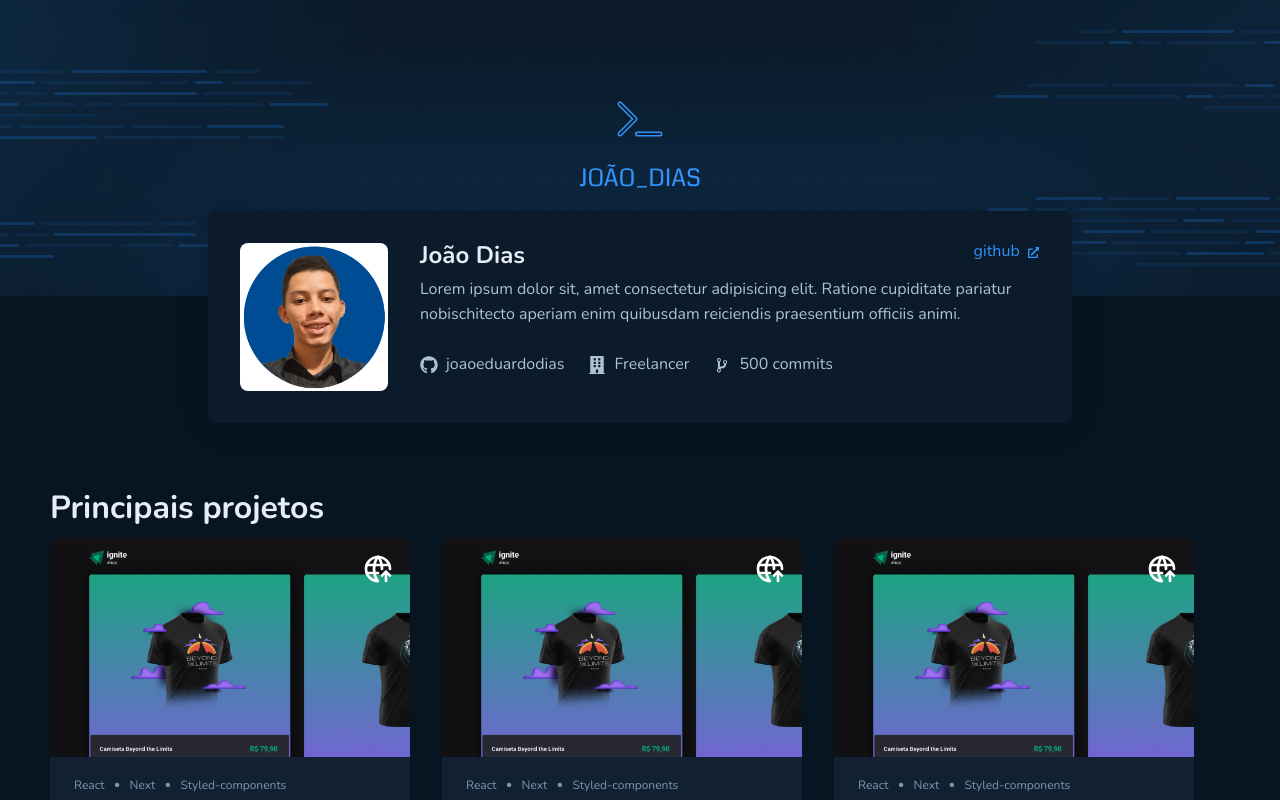
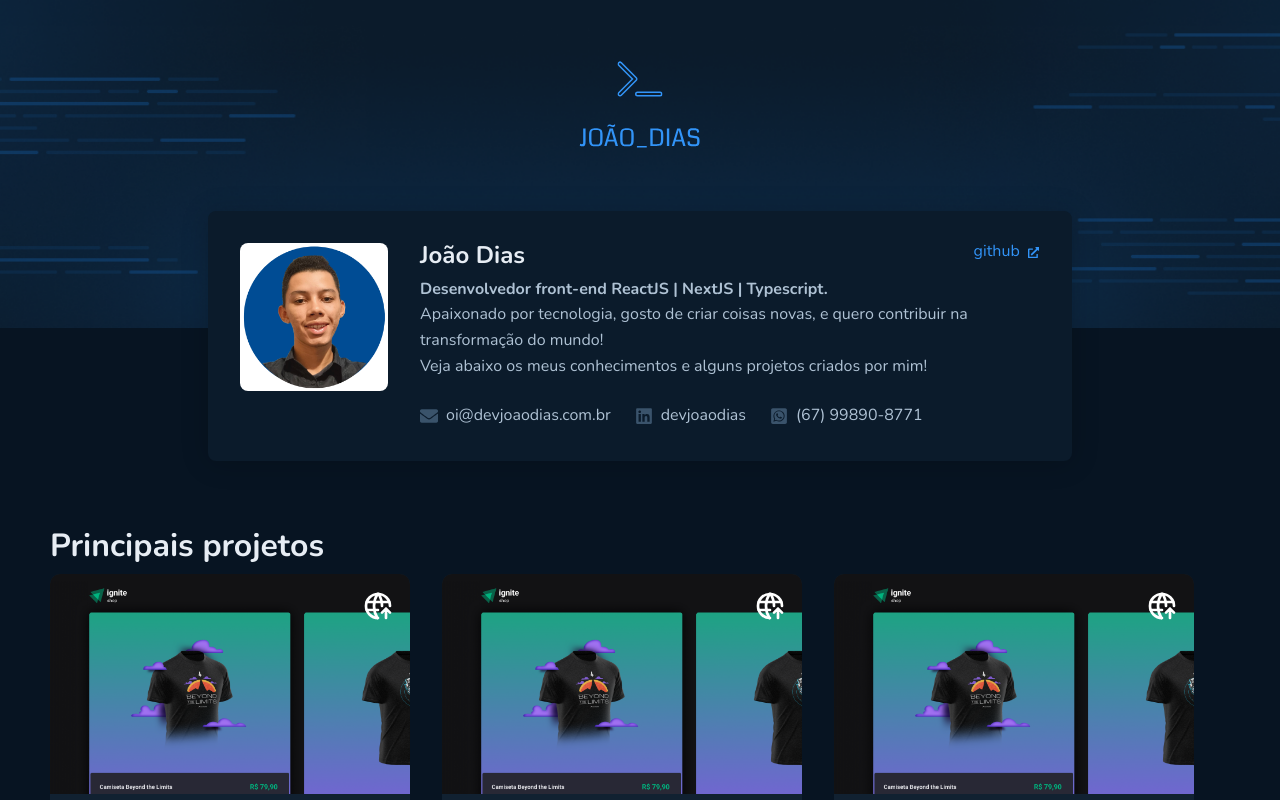
Before and after one commit to joaoeduardodias/portfolio-dev, a Next.js app: page / in a window 1280 px wide. Shown: the top 800 px of the page. Built offline with nearby package versions, Linux system fonts and the light colour scheme.

Commit message:
feat: info contact container

```diff
--- a/src/components/Header/styles.ts
+++ b/src/components/Header/styles.ts
@@ -6,8 +6,12 @@
   background-size: cover;
   background-color: ${({ theme }) => theme.colors['base-background']};
   width: 100%;
-  height: 18.5rem;
+  height: 20.5rem;
   display: flex;
   align-items: center;
   justify-content: center;
+
+  img {
+    margin-bottom: 7rem;
+  }
 `
--- a/src/pages/index.tsx
+++ b/src/pages/index.tsx
@@ -9,8 +9,12 @@
 } from '@/styles/pages/home'
 import Head from 'next/head'
 import Image from 'next/image'
-import { DiGitBranch } from 'react-icons/di'
-import { FaBuilding, FaExternalLinkAlt, FaGithub } from 'react-icons/fa'
+import {
+  FaEnvelope,
+  FaExternalLinkAlt,
+  FaLinkedin,
+  FaWhatsappSquare,
+} from 'react-icons/fa'
 import imgProfile from '../assets/perfil.png'
 export default function Home() {
   return (
@@ -28,7 +32,7 @@
             src={imgProfile}
             width={148}
             height={148}
-            alt="Foto com o rosto do desenvolvedor front-end João Dias"
+            alt="Foto de perfil do desenvolvedor front-end João Dias"
           />
           <InfoContent>
             <div>
@@ -45,23 +49,27 @@
               </ExternalLink>
             </div>
             <p>
-              Lorem ipsum dolor sit, amet consectetur adipisicing elit. Ratione
-              cupiditate pariatur nobischitecto aperiam enim quibusdam
-              reiciendis praesentium officiis animi.
+              <strong>
+                Desenvolvedor front-end ReactJS | NextJS | Typescript.
+              </strong>
+              <br />
+              Apaixonado por tecnologia, gosto de criar coisas novas, e quero
+              contribuir na transformação do mundo! <br /> Veja abaixo os meus
+              conhecimentos e alguns projetos criados por mim!
             </p>
 
             <ListInfos>
               <li>
-                <FaGithub />
-                <span>joaoeduardodias</span>
+                <FaEnvelope />
+                <span>oi@devjoaodias.com.br</span>
               </li>
               <li>
-                <FaBuilding />
-                <span>Freelancer</span>
+                <FaLinkedin />
+                <span>devjoaodias</span>
               </li>
               <li>
-                <DiGitBranch />
-                <span>500 commits</span>
+                <FaWhatsappSquare />
+                <span>(67) 99890-8771</span>
               </li>
             </ListInfos>
           </InfoContent>
--- a/src/styles/pages/home.ts
+++ b/src/styles/pages/home.ts
@@ -14,7 +14,7 @@
   background: ${({ theme }) => theme.colors['base-profile']};
   border-radius: 8px;
   box-shadow: 0px 2px 28px 0px rgba(0, 0, 0, 0.2);
-  margin: -5.3rem auto 4.5rem auto;
+  margin: -7.3rem auto 4.5rem auto;
 
   display: flex;
   gap: 2rem;
@@ -57,6 +57,7 @@
 
     svg {
       font-size: 18px;
+      color: ${({ theme }) => theme.colors['base-label']};
     }
   }
 `
```
